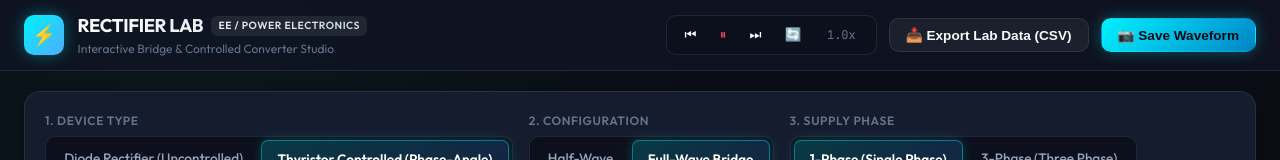
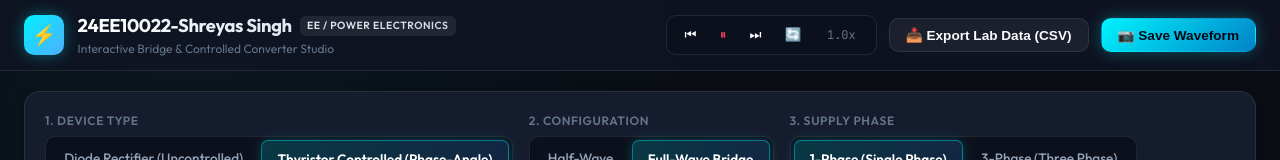
Before and after one commit to Ssingh132006/class-assignment6oct, a website with bundled scripts: page index.html in a window 1280 px wide. Shown: the top 160 px of the page. Built offline with nearby package versions, Linux system fonts and the light colour scheme; animation ran at ten frames a second.

Commit message:
chore: update title to 24EE10022-Shreyas Singh

```diff
--- a/index.html
+++ b/index.html
@@ -25,7 +25,7 @@
         <div class="brand-section">
           <div class="brand-logo-icon">⚡</div>
           <div class="brand-text">
-            <h1>RECTIFIER LAB <span class="academic-tag">EE / Power Electronics</span></h1>
+            <h1>24EE10022-Shreyas Singh <span class="academic-tag">EE / Power Electronics</span></h1>
             <p>Interactive Bridge & Controlled Converter Studio</p>
           </div>
         </div>
```
